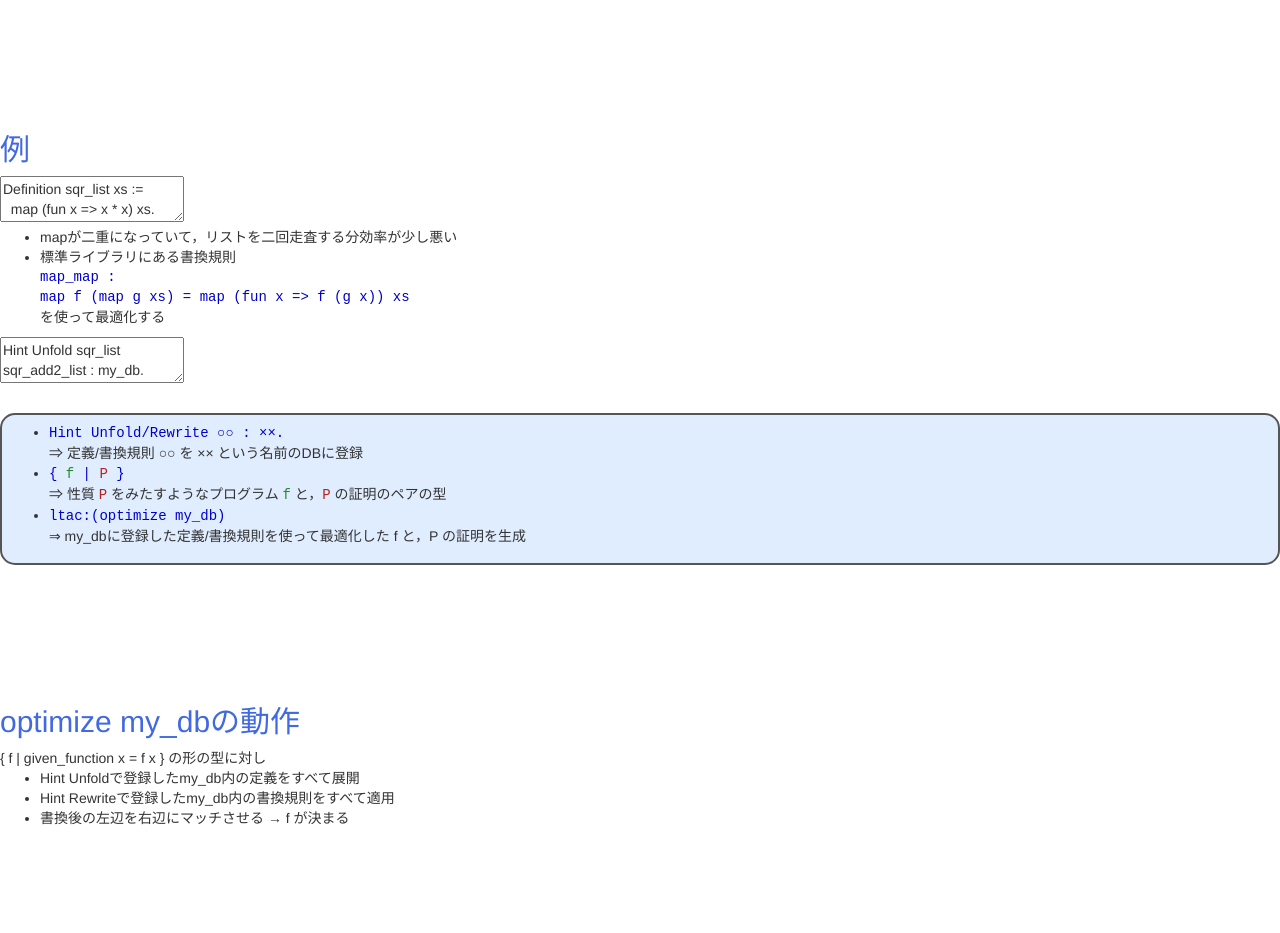
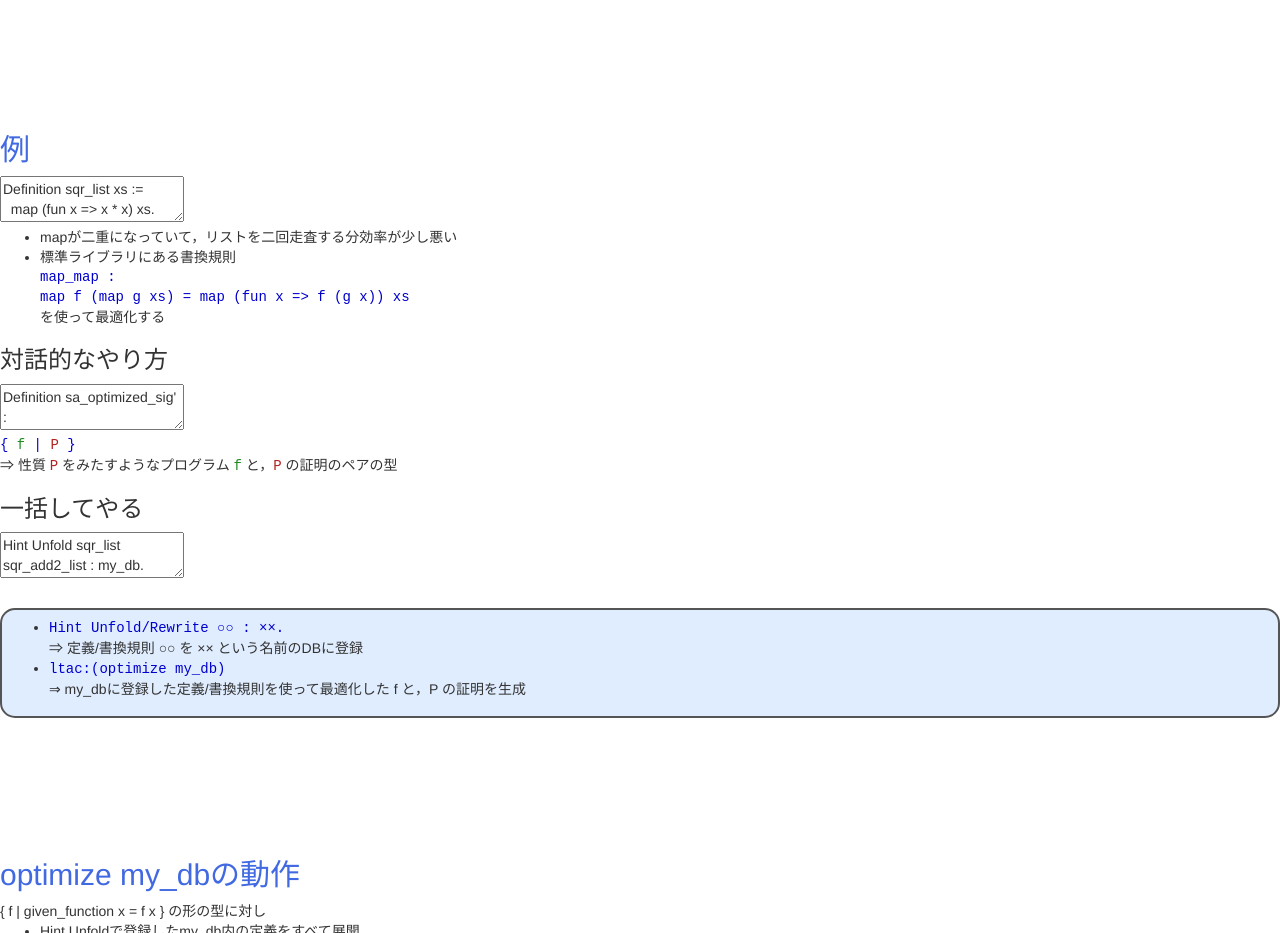
Before and after one commit to mir-ikbch/prosym20, a plain HTML site: page index.html in a window 1280 px wide. Shown: the part 800-1733 px from the top of the page. Drawn offline with nearby package versions, Linux system fonts and the light colour scheme; a script that the page names is missing.

Commit message:
add Compute

```diff
--- a/index.html
+++ b/index.html
@@ -86,7 +86,10 @@ Ltac optimize db :=
 Definition sqr_list xs :=
   map (fun x => x * x) xs.
 Definition sqr_add2_list xs :=
-	map (fun x => x + 2) (sqr_list xs).</textarea>
+	map (fun x => x + 2) (sqr_list xs).
+
+Eval simpl in (sqr_list [0;1;2;3]).
+Eval simpl in (sqr_add2_list [0;1;2;3]).</textarea>
 	<ul>
 		<li>mapが二重になっていて，リストを二回走査する分効率が少し悪い</li>
 		<li>標準ライブラリにある書換規則
@@ -94,6 +97,25 @@ Definition sqr_add2_list xs :=
 		を使って最適化する
 		</li>
 		</ul>
+<h3>対話的なやり方</h3>
+<textarea id="list_ex_sig0">
+Definition sa_optimized_sig' :
+	{ f | forall xs,
+				sqr_add2_list xs = f xs }.
+Proof.
+	eexists.
+	intros.
+	unfold sqr_add2_list, sqr_list.
+	rewrite map_map.
+	reflexivity.
+Qed.
+
+Eval simpl in
+	(proj1_sig sa_optimized_sig').</textarea>
+<br>
+<div class="code-body">{ <span style="color: #228b22" >f</span> | <span style="color: #b22222">P</span> }</div>
+⇒ 性質 <span style="color: #b22222; font-family: monospace">P</span> をみたすようなプログラム <span style="color: #228b22; font-family: monospace">f</span> と，<span style="color: #b22222; font-family: monospace">P</span> の証明のペアの型
+<h3>一括してやる</h3>
 		<textarea id="list_ex_sig">
 Hint Unfold sqr_list sqr_add2_list : my_db.
 Hint Rewrite map_map : my_db.
@@ -114,10 +136,6 @@ Eval simpl in
 	<ul>
 		<li><div class="code-body">Hint Unfold/Rewrite ○○ : ××.</div>
 	⇒ 定義/書換規則 ○○ を ×× という名前のDBに登録</li>
-	<li>
-<div class="code-body">{ <span style="color: #228b22" >f</span> | <span style="color: #b22222">P</span> }</div>
-⇒ 性質 <span style="color: #b22222; font-family: monospace">P</span> をみたすようなプログラム <span style="color: #228b22; font-family: monospace">f</span> と，<span style="color: #b22222; font-family: monospace">P</span> の証明のペアの型
-	</li>
 	<li>
 <div class="code-body">ltac:(optimize my_db)</div>
   ⇒ my_dbに登録した定義/書換規則を使って最適化した f と，P の証明を生成
@@ -297,7 +315,7 @@ map2_map : forall A A' B C
   <script src="jscoq-builds/ui-js/jscoq-loader.js" type="text/javascript"></script>
   <script type="text/javascript">
 
-    var jscoq_ids  = ['initial', 'list_ex', 'list_ex_sig', 'sum_ex', 'fold_left_map',
+    var jscoq_ids  = ['initial', 'list_ex', 'list_ex_sig0', 'list_ex_sig', 'sum_ex', 'fold_left_map',
 										  'ss_sig' ];
     var jscoq_opts = {
         prelude:   true,
```
